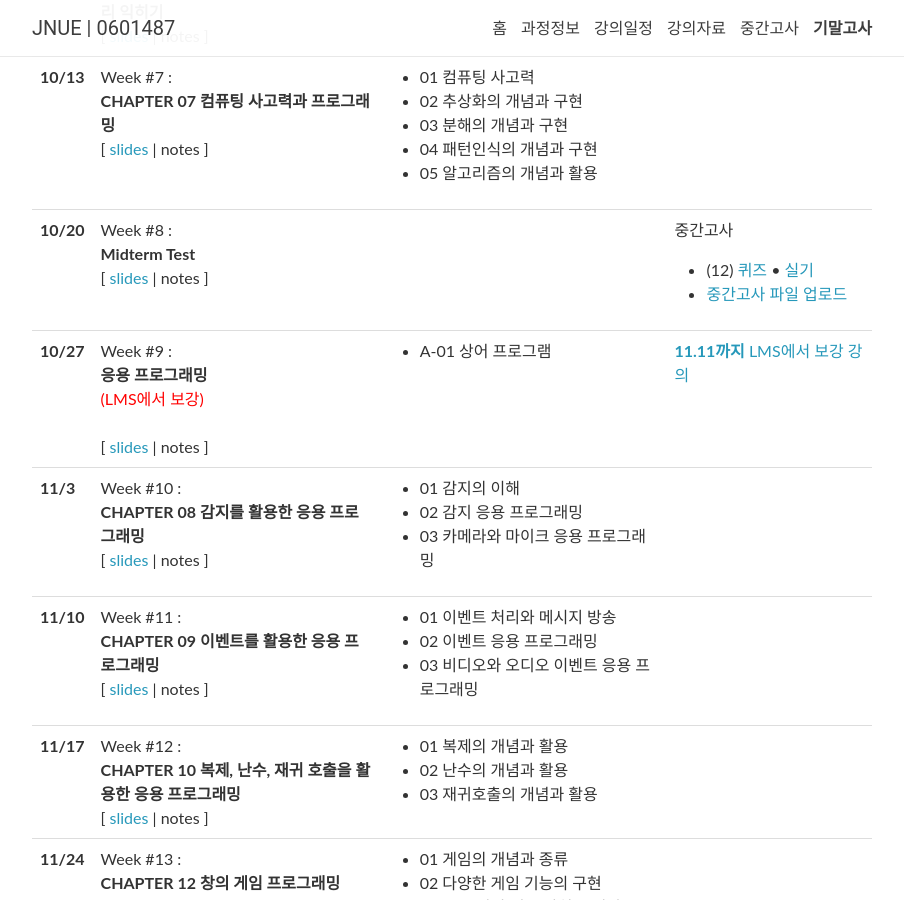
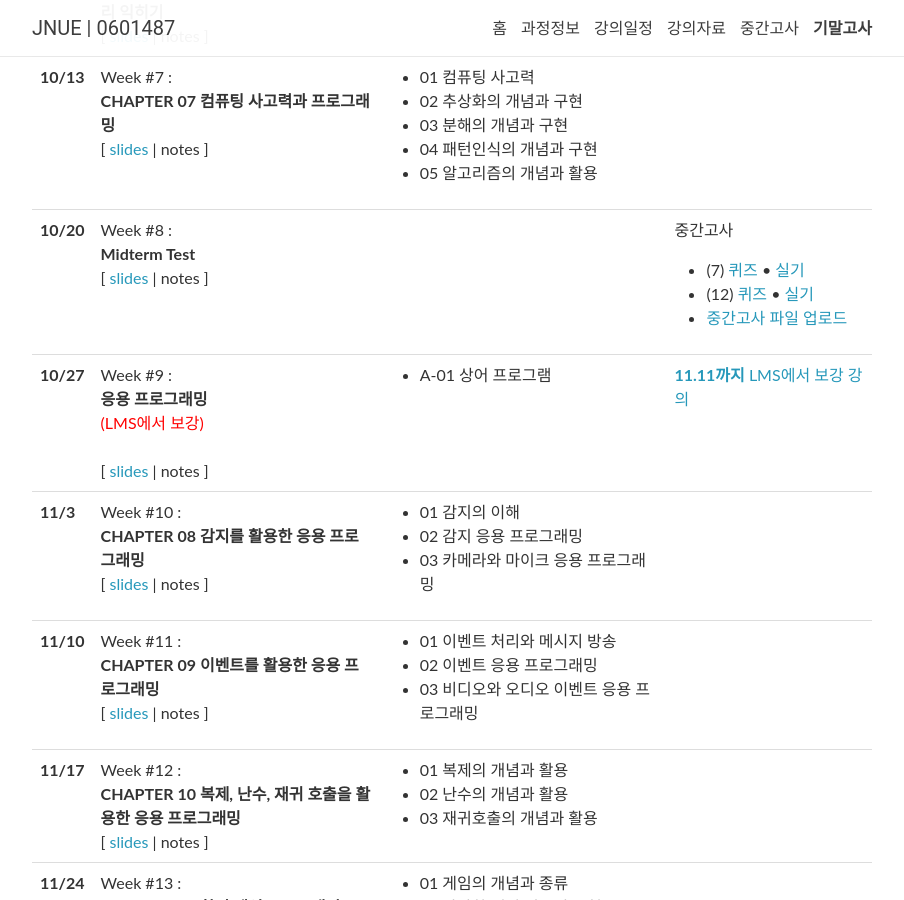
Before and after one commit to 2023-aaronkr/jnue-iss, a Jekyll site: the page built from _pages/lectures.md, in a window 1280 px wide and 900 px high, scrolled down 883 px. Shown: the whole window, without its empty margins (188-1092 px from the left). Built offline with Jekyll 4.4.1, drawn with Linux system fonts in a browser that asks for light colours; nearby versions of some CDN libraries; comment, search, counter and statistics services are not loaded.

Commit message:
Update lectures.yml

```diff
--- a/_data/lectures.yml
+++ b/_data/lectures.yml
@@ -90,7 +90,7 @@
   logistics: >
     중간고사
     <ul>
-      <li style="display: none;">(7) <a href="https://forms.gle/9aGRVkrMybaoBkmNA">퀴즈</a> &bull; <a href="https://docs.google.com/presentation/d/1mdd5DxWhZ38Hcvr6w5-vuTZT1OYd8aZp3sloef6NjAQ/edit?usp=sharing">실기</a></li>
+      <li>(7) <a href="https://forms.gle/9aGRVkrMybaoBkmNA">퀴즈</a> &bull; <a href="https://docs.google.com/presentation/d/1mdd5DxWhZ38Hcvr6w5-vuTZT1OYd8aZp3sloef6NjAQ/edit?usp=sharing">실기</a></li>
       <li style="display: none;">(2) <a href="https://forms.gle/G3fLZPw4kCU6LAfu9">퀴즈</a> &bull; <a href="https://docs.google.com/presentation/d/1mdd5DxWhZ38Hcvr6w5-vuTZT1OYd8aZp3sloef6NjAQ/edit?usp=sharing">실기</a></li>
       <li style="display: none;">(8) <a href="https://forms.gle/LXW2TpG7QgHjzWcVA">퀴즈</a> &bull; <a href="https://docs.google.com/presentation/d/1mdd5DxWhZ38Hcvr6w5-vuTZT1OYd8aZp3sloef6NjAQ/edit?usp=sharing">실기</a></li>
       <li>(12) <a href="https://forms.gle/YLHkK9HhAXZjvoDA7">퀴즈</a> &bull; <a href="https://docs.google.com/presentation/d/1mdd5DxWhZ38Hcvr6w5-vuTZT1OYd8aZp3sloef6NjAQ/edit?usp=sharing">실기</a></li>
```
